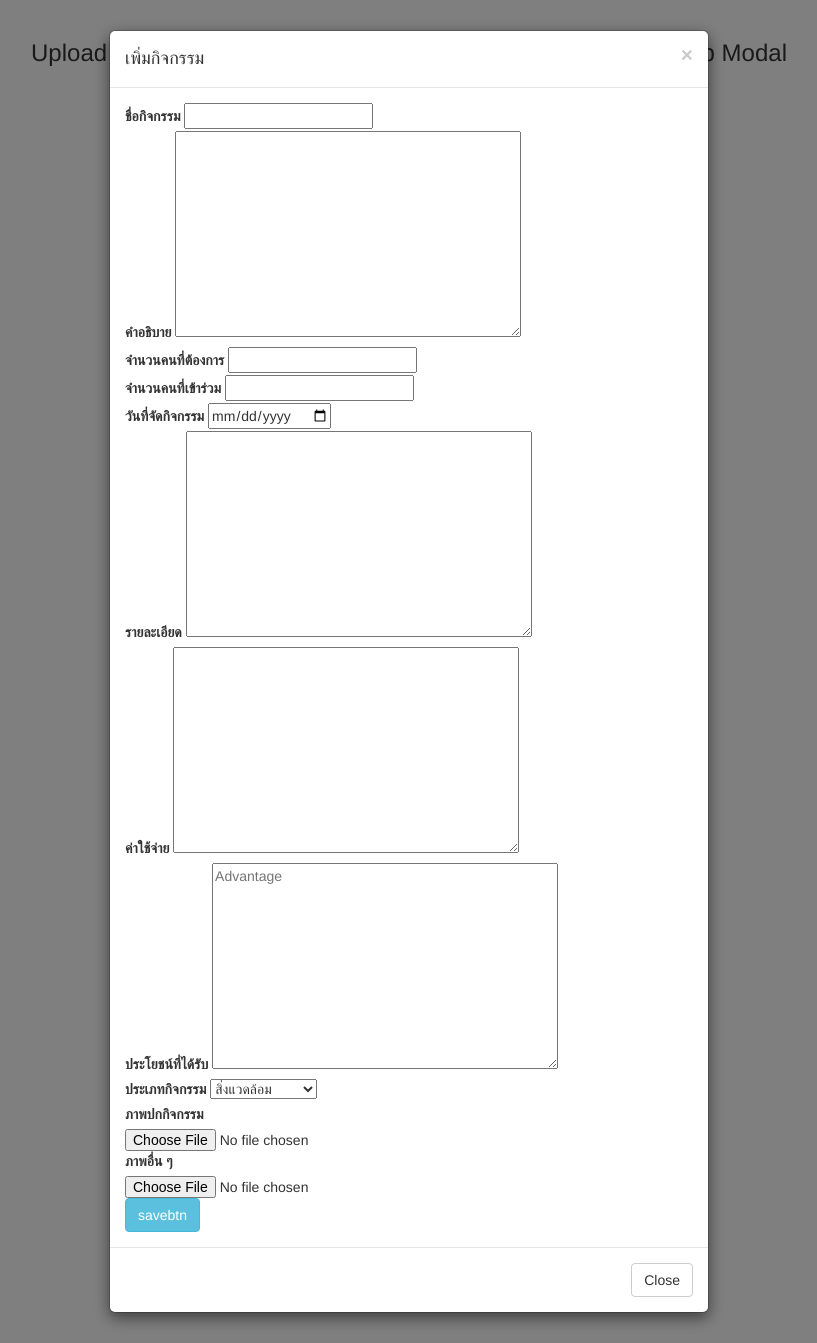
After one commit to plankton-pp/volunteerHub, a PHP site: page /htm/insertFormtest.php in a window 1280 px wide, after a click on "open". The commit adds this page. Shown: the whole page, without its empty margins (231-1048 px from the left). Run offline with PHP 8.4, Linux system fonts and the light colour scheme.

```diff
--- a/css/style-insertform.css
+++ b/css/style-insertform.css
@@ -20,7 +20,7 @@
   			box-sizing: border-box;
 		}
 
-		input[type=date], select {
+		input[type=datetime-local], select {
   			width: 100%;
   			padding: 12px 20px;
   			margin: 8px 0;
--- /dev/null
+++ b/htm/insertFormtest.php
@@ -0,0 +1,175 @@
+<!DOCTYPE html>
+ <html>
+      <head>
+           <title>Webslesson Tutorial | Upload Multiple Image by Using PHP Ajax Jquery with Bootstrap Modal</title>
+           <script src="https://ajax.googleapis.com/ajax/libs/jquery/2.2.0/jquery.min.js"></script>
+           <link rel="stylesheet" href="https://maxcdn.bootstrapcdn.com/bootstrap/3.3.6/css/bootstrap.min.css" />
+           <script src="https://maxcdn.bootstrapcdn.com/bootstrap/3.3.6/js/bootstrap.min.js"></script>
+      </head>
+      <body>
+           <br />
+           <div class="container">
+                <h3 align="center">Upload Multiple Image by Using PHP Ajax Jquery with Bootstrap Modal</h3><br />
+                <br />
+                <br />
+                <div align="center">
+                     <button type="button" data-toggle="modal" data-target="#myModal1" class="btn btn-info btn-lg">open</button>
+                </div>
+                <br /><br />
+
+                <br />
+                <br />
+           </div>
+           <br />
+      </body>
+ </html>
+ <div class="modal fade" id="myModal1" tabindex="-1" role="dialog" aria-labelledby="myModalLabel" aria-hidden="true">
+                    <div class="modal-dialog">
+                        <div class="modal-content">
+                            <div class="modal-header">
+                                <button type="button" class="close" data-dismiss="modal" aria-hidden="true">&times;</button>
+                                <h4 class="modal-title" id="myModalLabel">เพิ่มกิจกรรม</h4>
+                            </div>
+                        <div class="modal-body">
+                            <form method='post' action='' enctype="multipart/form-data" id="my-form">
+                              <tr style="height: 90px;">
+                          <td>
+                            <div>
+                              <label for="title">ชื่อกิจกรรม</label>
+                              <input type="hidden" id="id">
+                              <input type="text" name="title" id="title" cols="40" rows="5"  required >
+                            </div>
+                        </td>
+                </tr>
+                <tr style="height: 90px;">
+                          <td>
+                            <div>
+                              <label for="description">คำอธิบาย</label>
+                              <textarea name="description" id="description" cols="40" rows="10"  size="20"  required "></textarea>
+                            </div>
+                        </td>
+                </tr>
+                <tr style="height: 90px;">
+                          <td>
+                            <div>
+                              <label for="attendants_target">จำนวนคนที่ต้องการ</label>
+                              <input type="number" name="target" id="attendants_target" maxlength"10"  required >
+                            </div>
+                        </td>
+                </tr>
+
+                <tr style="height: 90px;">
+                          <td>
+                            <div>
+                              <label for="attendants">จำนวนคนที่เข้าร่วม</label>
+                              <input type="number" name="attendants" id="attendants" maxlength"10"   required >
+                            </div>
+                        </td>
+                </tr>
+                <tr style="height: 90px;">
+                          <td>
+                            <div>
+                              <label for="due_date">วันที่จัดกิจกรรม</label>
+                              <input type="date" name="due_date" id="due_date" placeholder="Due date">
+                            </div>
+                        </td>
+                </tr>
+                <tr style="height: 90px;">
+                          <td>
+                            <div>
+                              <label for="detail">รายละเอียด</label>
+                              <textarea name="detail" id="detail" cols="40" rows="10"  size="20"  required ></textarea>
+                            </div>
+                        </td>
+                </tr>
+                <tr style="height: 90px;">
+                          <td>
+                            <div>
+                              <label for="expenses">ค่าใช้จ่าย</label>
+                              <textarea name="expenses" id="expenses" cols="40" rows="10" required ></textarea>
+                            </div>
+                        </td>
+                </tr>
+                <tr style="height: 90px;">
+                          <td>
+                            <div>
+                              <label for="advantage">ประโยชน์ที่ได้รับ</label>
+                              <textarea name="advantage" id="advantage" cols="40" rows="10" placeholder="Advantage" required ></textarea>
+                            </div>
+                        </td>
+                </tr>
+                <tr style="height: 90px;">
+                          <td>
+                            <div>
+                              <label for="type">ประเภทกิจกรรม</label>
+                              <select name="type" id="type" placeholder="Type" required>
+                                  <option value="สิ่งแวดล้อม">สิ่งแวดล้อม</option>
+                                  <option value="เด็กและเยาวชน">เด็กและเยาวชน</option>
+                                  <option value="สัตว์">สัตว์</option>
+                                  <option value="ผู้สูงอายุ">ผู้สูงอายุ</option>
+                                  <option value="ผู้พิการและผู้ป่วย">ผู้พิการและผู้ป่วย</option>
+                              </select>
+                            </div>
+                        </td>
+                </tr>
+                <tr style="height: 90px;">
+                          <td>
+                            <div>
+                              <label for="img_banner">ภาพปกกิจกรรม</label>
+                              <input type="file" accept="image/*" id="img_banner" placeholder="Other image">
+                            </div>
+                        </td>
+                </tr>
+                <tr style="height: 90px;">
+                          <td>
+                            <div>
+                              <label for="img">ภาพอื่น ๆ</label>
+                              <input type="file" accept="image/*" id="img" placeholder="Other image">
+                            </div>
+                        </td>
+                </tr>
+
+                              <input type='button' class='btn btn-info' value='savebtn' id='savebtn'>
+                            </form>
+
+                            <!-- Preview-->
+                            <div id='preview'></div>
+                            </div>
+                            <div class="modal-body3">
+                            </div>
+                            <div class="modal-footer">
+                                <button type="button" class="btn btn-default" data-dismiss="modal">Close</button>
+                            </div>
+                        </div>
+                    </div>
+                </div>
+ <script>
+$(document).ready(function(){
+  $('#upload').click(function(){
+
+    event.preventDefault();
+     var form = $("#my-form")[0];
+     var data = new FormData(form);
+    // AJAX request
+    $.ajax({
+      url: 'upload2.php',
+      type: 'post',
+      data: data,
+      contentType: false,
+      processData: false,
+      success: function(response){
+        console.log(response);
+        if(response != 0){
+          // Show image preview
+          $('#preview').html(" Process Started");
+        }else{
+          alert('file not uploaded');
+        }
+      },
+      error: function(error){
+        console.log(error);
+      }
+    });
+  });
+});
+ </script>
```
Also changed, not shown: htm/insert.php (+39 -4 lines), htm/insertForm.php (+39 -46 lines), htm/upload/img/1289297545.05.jpg (added), htm/upload/img/224604303.05.jpg (added), htm/upload/img/95778305.05.jpg (added), htm/upload/img_banner/1508061482.03.jpg (added), htm/upload/img_banner/1525513279.03.jpg (added), htm/upload/img_banner/1791674446.03.jpg (added), 3 other files.
